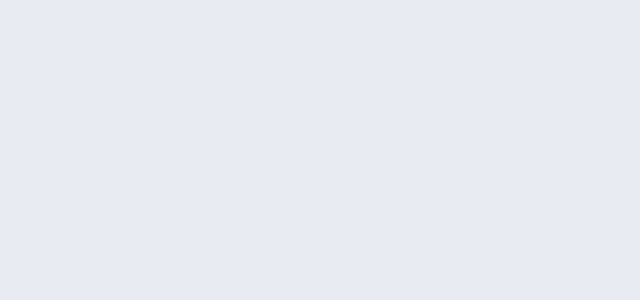
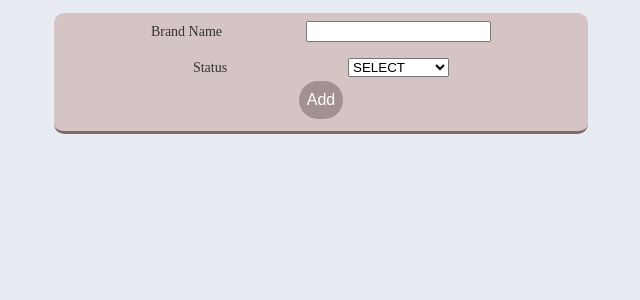
Before and after one commit to leul1992/Inventory-management-system, a PHP site: page /brand.html in a window 1280 px wide. Before the commit the part shown is empty. Shown: the top 300 px of the page, without its empty margins (319-959 px from the left). Run offline with PHP 8.4, Linux system fonts and the light colour scheme.

Commit message:
database

```diff
--- a/brand.html
+++ b/brand.html
@@ -10,7 +10,18 @@
 </head>
 
 <body>
-
+    <form method="post" action="">
+        <label for="brand_name">Brand Name</label>
+        <input type="text" name="brand_name">
+        <br/><br/> <label for="status">Status</label>
+        <select class="brand_status" id="brandStatus" name="brandStatus">
+            <option value="">SELECT</option>
+            <option value="1">Available</option>
+            <option value="2">Not Available</option>
+        </select>
+        <br/>
+        <button type="button" name="">Add</button>
+    </form>
 </body>
 
 </html>
--- a/css/index.css
+++ b/css/index.css
@@ -18,21 +18,22 @@ form {
 }
 
 label,
-input {
+input,
+#brandStatus {
     display: inline-block;
 }
 
 label {
     width: 30%;
-    text-align: right;
+    text-align: left;
 }
 
-label+input {
+label+input+#brandStatus {
     width: 30%;
     margin: 1% 30% 1% 4%;
 }
 
-input+input {
+input+input+#brandStatus {
     float: right;
 }
 
```
Also changed, not shown: database/storage.sql (renamed from php_action/storage.sql), php_action/connect.php (added).
